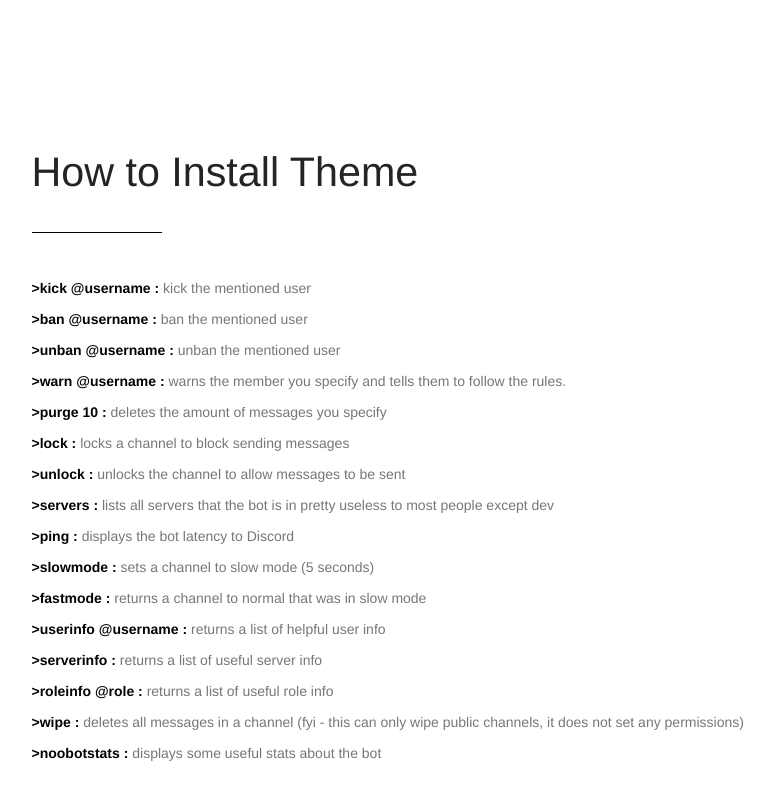
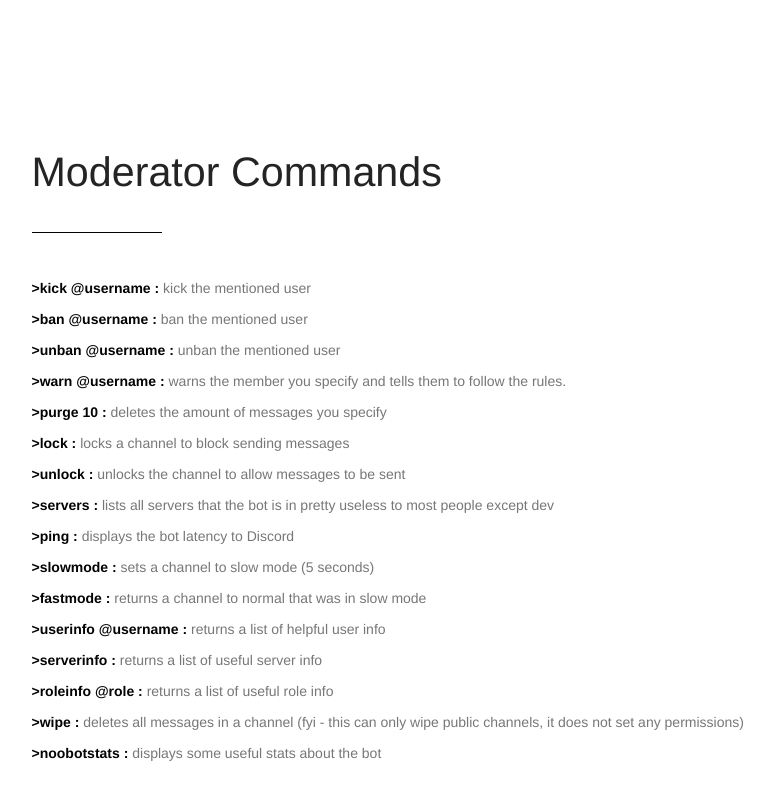
Before and after one commit to ncjsvr/noobot.app-website, a plain HTML site: page docs/index.html in a window 1280 px wide. Shown: the part 2343-3143 px from the top of the page, without its empty margins (331-1105 px from the left). Drawn offline with Linux system fonts and the light colour scheme.

Commit message:
Update index.html

```diff
--- a/docs/index.html
+++ b/docs/index.html
@@ -198,7 +198,7 @@
 
                         <div class="row">
                             <div class="col-md-12 left-align">
-                                <h2 class="dark-text">How to Install Theme <hr></h2>
+                                <h2 class="dark-text">Moderator Commands<hr></h2>
                             </div>
                             <!-- end col -->
                         </div>
```
